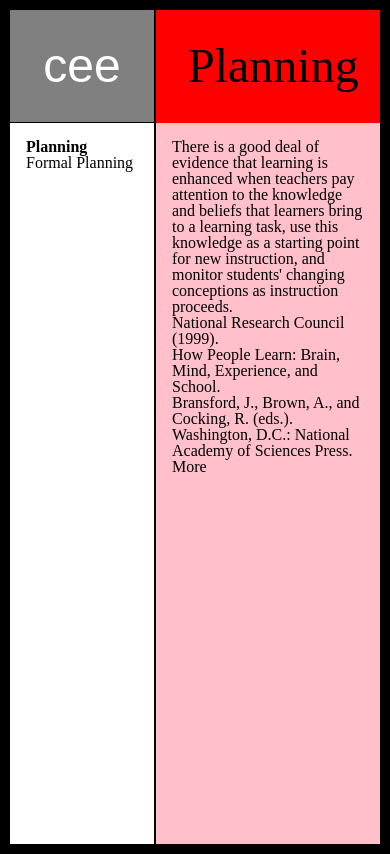
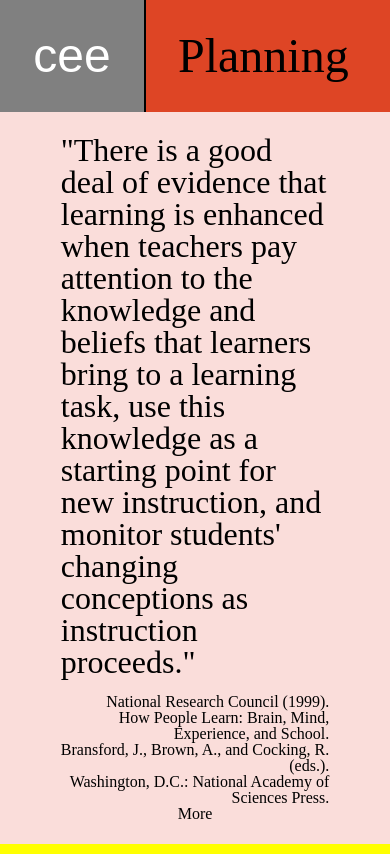
Before and after one commit to sbboard/cee, a Vue app: page / in a window 390 px wide. Built offline with nearby package versions, Linux system fonts and the light colour scheme.

Commit message:
worked on responsiveness / topic page

```diff
--- a/src/App.vue
+++ b/src/App.vue
@@ -1,8 +1,8 @@
 <template>
-  <div id="app">
+  <div id="home">
     <header>
       <div id="logo">cee</div>
-      <div id="sectionName" class="topRight" v-if="currentPage == null">
+      <div id="sectionName" class="topRight" :class="`${json[currentIndex].colorScheme}Color`" v-if="currentPage == null">
         {{ json[currentIndex].title }}
       </div>
       <div class="topRight" v-else>
@@ -17,7 +17,7 @@
           <template v-for="i in json" :key="i.index">
             <li
               v-if="i.index != null"
-              :class="{ head: i.type == 'topic' }"
+              :class="[{ head: i.type == 'topic' }, `${i.colorScheme}Color`]"
               @click="changeIndex(i.index)"
             >
               {{ i.title }}
@@ -25,7 +25,7 @@
           </template>
         </ul>
       </nav>
-      <main>
+      <main :class="`${json[currentIndex].colorScheme}Color`">
         <!-- topic -->
         <template v-if="json[currentIndex].type == 'topic'">
           <topic></topic>
@@ -89,12 +89,41 @@ export default {
 </script>
 
 <style lang="sass">
-#app
-  border: 5px solid black
+$mobileWidth: 1000px
+
+//color schemes
+$red: rgb(250,221,218)
+$darkRed: rgb(222,69,37)
+$green: rgb(207,254,224)
+$darkGreen: rgb(2,227,69)
+$purple: rgb(245,231,248)
+$darkPurple: rgb(161,86,199)
+$blue: rgb(222,243,252)
+$darkBlue: rgb(59,173,228)
+$yellow: rgb(255,253,220)
+$darkYellow: rgb(243,195,0)
+
+@mixin mobile
+    @media (max-width: #{$mobileWidth})
+        @content
+
+html
+  background-color: yellow
+  height: 100%
+  body
+    height: 100%
+    #app
+      height: 100%
+#home
   position: relative
   min-height: calc(100vh - 10px)
+  max-width: 1000px
+  display: block
+  margin: 0 auto
+  height: 100%
   header
     width: 100%
+    height: 7em
     #logo
       font-family: sans-serif
       color: white
@@ -106,8 +135,12 @@ export default {
       font-size: 3em
       padding: 2rem
       display: inline-block
+      @include mobile
+        border-bottom: 0
+    #sectionName
+      &.redColor
+        background-color: $darkRed
     .topRight
-      background-color: red
       border-bottom: 1px solid red
       width: calc(100% - 13rem - 2px)
       font-size: 3em
@@ -118,16 +151,23 @@ export default {
         float: right
   #bottomPt
     position: relative
-    height: calc(100vh - 10em + 5px)
+    height: calc(100% - 9em)
     nav
-      width: 7em
+      width: 8em
       border-right: 2px solid black
       display: block
       float: left
-      padding: 1em
+      padding: 1em 0 1em 1em
       height: 100%
-      .head
+      background-color: white
+      @include mobile
+        display: none
+      li.head
         font-weight: bold
+        margin-bottom: .5em
+        display: block
+        &.redColor
+          border-bottom: 4px solid $darkRed
     main
       margin-left: calc(9em + 2px)
       width: calc(100% - 11em + -2px)
@@ -135,4 +175,9 @@ export default {
       padding: 1em
       height: 100%
       position: relative
+      &.redColor
+        background-color: $red
+      @include mobile
+        width: calc(100% - 2em)
+        margin-left: 0
 </style>
--- a/src/components/topic.vue
+++ b/src/components/topic.vue
@@ -1,10 +1,10 @@
 <template>
-  <div v-if="currentPage == null">
-    <blockquote>{{ json[currentIndex].quote }}</blockquote>
+  <div id="topic" v-if="currentPage == null">
+    <blockquote>"{{ json[currentIndex].quote }}"</blockquote>
     <figcaption v-html="json[currentIndex].citation"></figcaption>
     <div @click="changePage('more')">More</div>
   </div>
-  <div v-if="currentPage == 'more'">
+  <div id="moreBtn" v-if="currentPage == 'more'">
     {{ json[currentIndex].more }}
     <div @click="changePage(null)">Back</div>
   </div>
@@ -33,4 +33,21 @@ export default {
 </script>
 
 <style lang="sass" scoped>
+#topic
+  height: 100%
+  display: flex
+  justify-content: center
+  align-items: center
+  flex-direction: column
+  blockquote
+    font-size: 2em
+    width: 75%
+  figcaption
+    text-align: right
+    width: 75%;
+    margin-top: 1em
+  #moreBtn
+    position: absolute
+    bottom: 0
+    right: 0
 </style>
```
